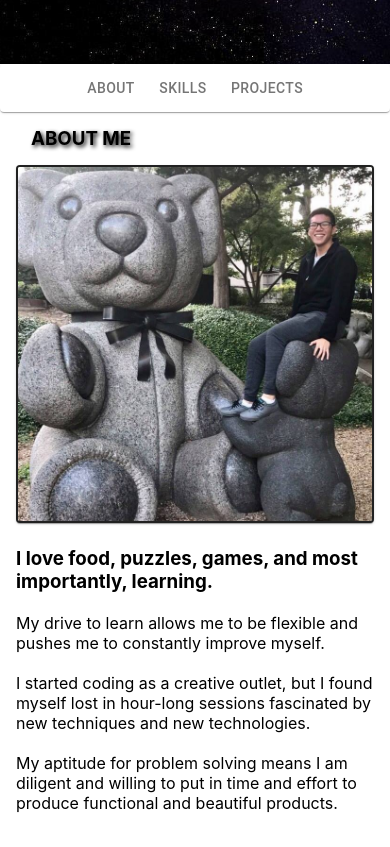
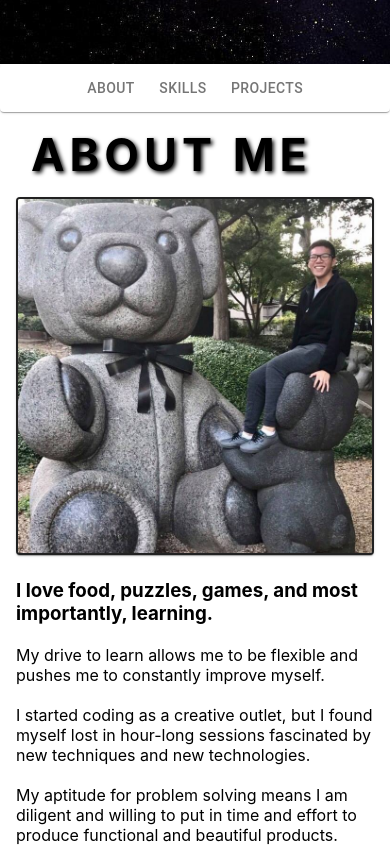
Before and after one commit to kevkevwuhoo/kwu-react-portfolio, a React (Create React App) app: page / in a window 390 px wide. Shown: the part 780-1627 px from the top of the page. Built offline with nearby package versions, Linux system fonts and the light colour scheme.

Commit message:
Fixed styles

```diff
--- a/src/components/SubHeader/style.css
+++ b/src/components/SubHeader/style.css
@@ -14,7 +14,7 @@
   text-shadow: 2px 2px 4px #000000;
 }
 
-.text h1 {
+.text h3 {
   font-size: 60px;
   letter-spacing: 5px;
 }
@@ -24,7 +24,7 @@
     padding: 15px;
   }
 
-  .text h1 {
+  .text h3 {
     font-size: 45px;
   }
 }
```
